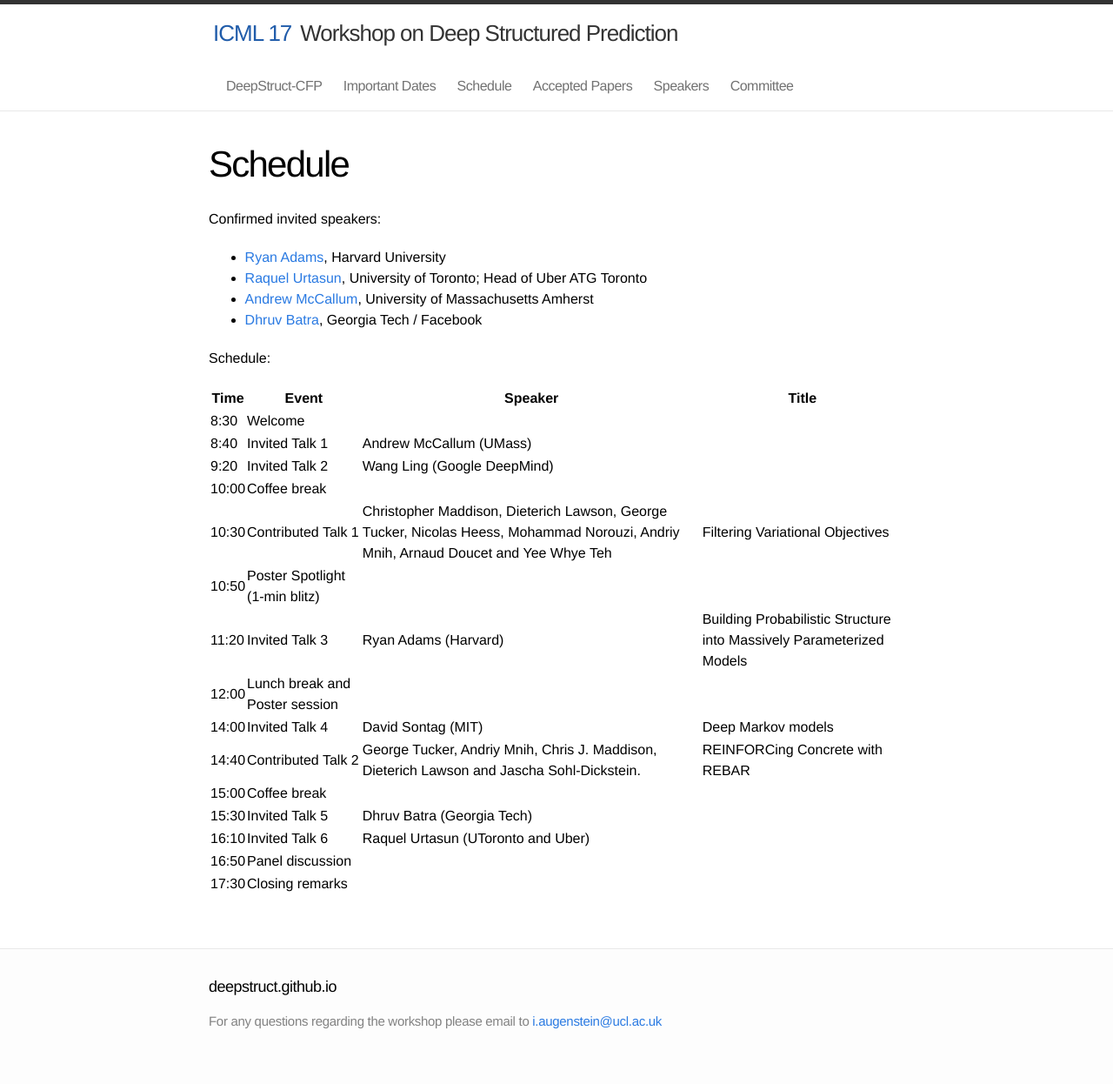
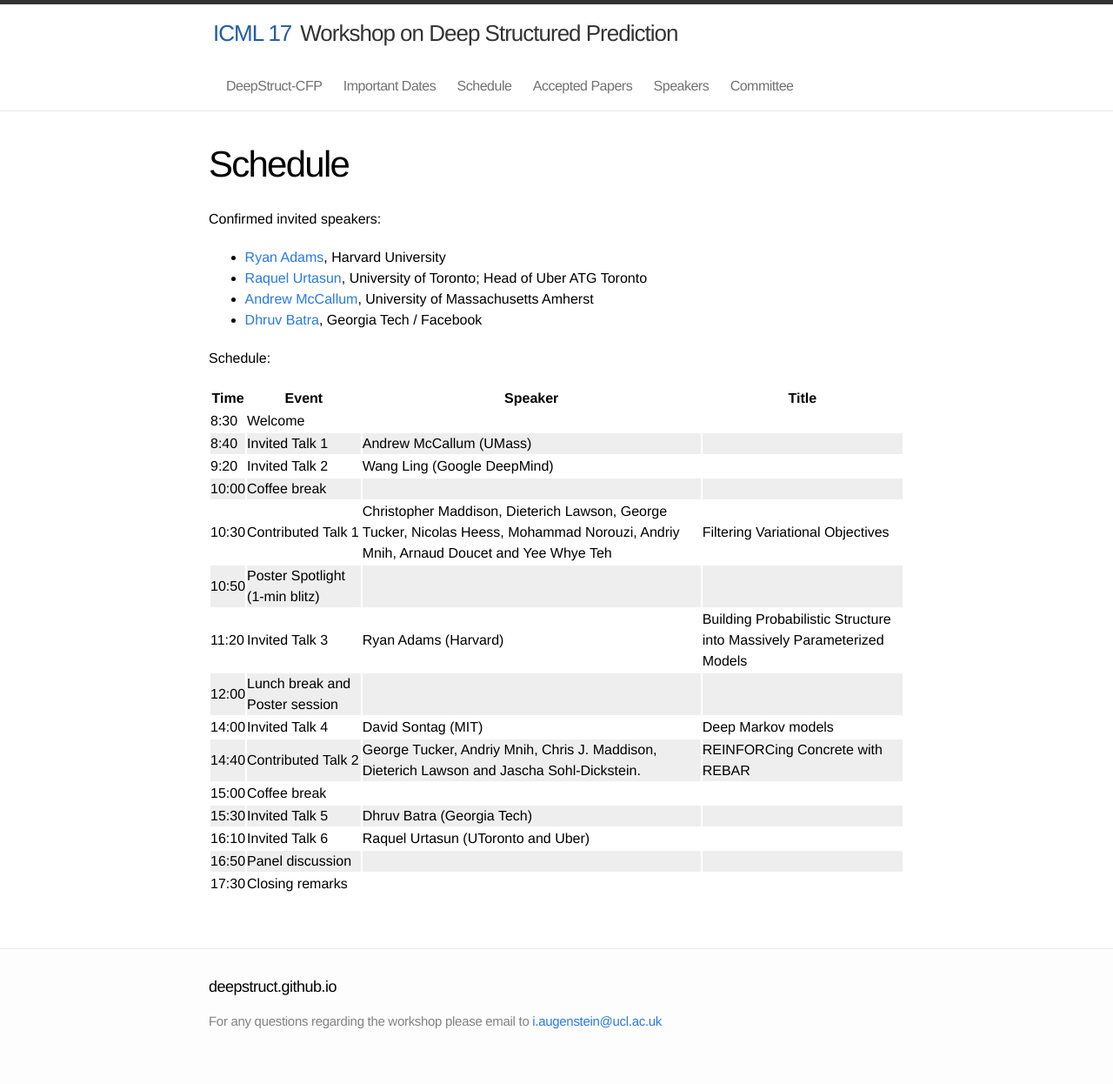
Before and after one commit to deepstruct/deepstruct.github.io, a Jekyll site: the page built from ICML17/3_schedule.md, in a window 1280 px wide. Shown: the whole page at 87% size. Built offline with Jekyll 4.4.1, drawn with Linux system fonts in a browser that asks for light colours.

Commit message:
Update main.css

```diff
--- a/css/main.css
+++ b/css/main.css
@@ -21,6 +21,10 @@
 a         { color: #2a7ae2; text-decoration: none; }
 a:hover   { color: #000; text-decoration: underline; }
 a:visited { color: #205caa; }
+
+tr:nth-child(even) {
+    background-color: #eee;
+}
 
 /* Utility */
 
```
